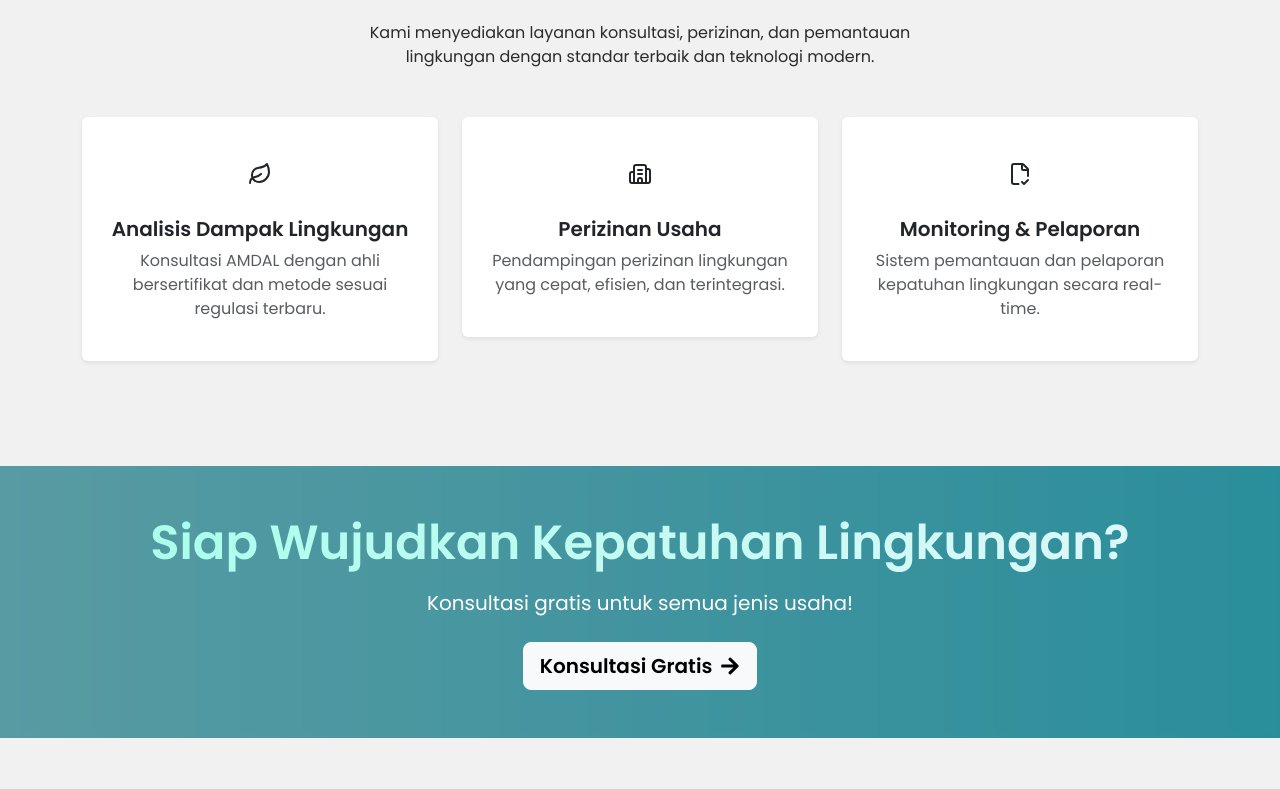
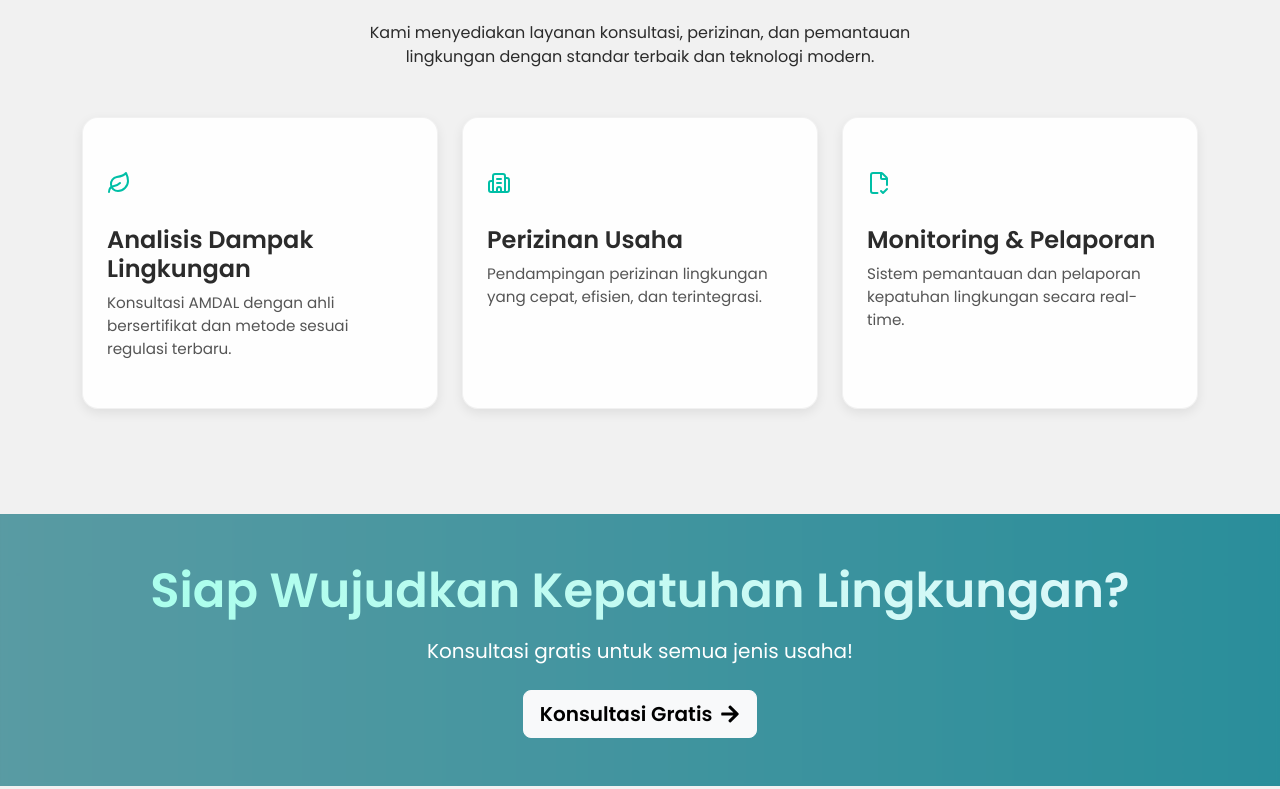
Before and after one commit to rizkilabs/gmk_jasa_perizinan_lingkungan, a React (Vite) app: page / in a window 1280 px wide. Shown: the part 951-1740 px from the top of the page. Built offline with nearby package versions, Linux system fonts and the light colour scheme.

Commit message:
feat: add ServiceCard with motion and global.css styling

```diff
--- a/src/components/ServiceCard.jsx
+++ b/src/components/ServiceCard.jsx
@@ -1,16 +1,32 @@
 import React from "react";
 import { motion } from "framer-motion";
+import { useNavigate } from "react-router-dom";
 
-const ServiceCard = ({ icon, title, desc }) => (
-  <motion.div
-    className="card shadow-sm text-center p-4 border-0"
-    whileHover={{ scale: 1.05 }}
-    transition={{ duration: 0.2 }}
-  >
-    <div className="mb-3 fs-1 text-toska">{icon}</div>
-    <h5 className="fw-bold mb-2">{title}</h5>
-    <p className="text-muted">{desc}</p>
-  </motion.div>
-);
+function ServiceCard({ icon, title, desc, slug }) {
+  const navigate = useNavigate();
+
+  // fade+scale animation
+  const cardAnim = {
+    hidden: { opacity: 0, y: 30, scale: 0.95 },
+    show: { opacity: 1, y: 0, scale: 1 },
+  };
+
+  return (
+    <motion.div
+      variants={cardAnim}
+      initial="hidden"
+      whileInView="show"
+      viewport={{ once: true }}
+      className="service-card"
+      style={{ cursor: "pointer" }}
+      onClick={() => navigate(`/layanan/${slug}`)}
+    >
+      <div className="service-icon">{icon}</div>
+
+      <h4 className="service-title">{title}</h4>
+      <p className="service-desc">{desc}</p>
+    </motion.div>
+  );
+}
 
 export default ServiceCard;
```
